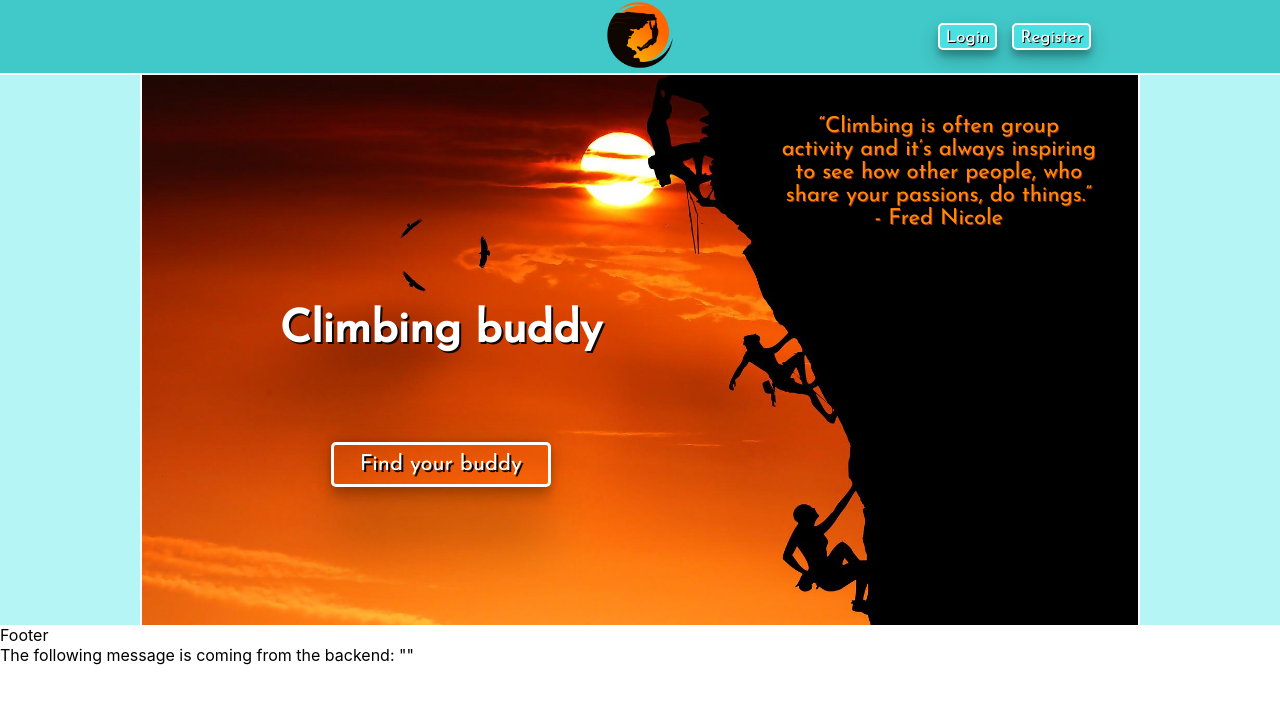
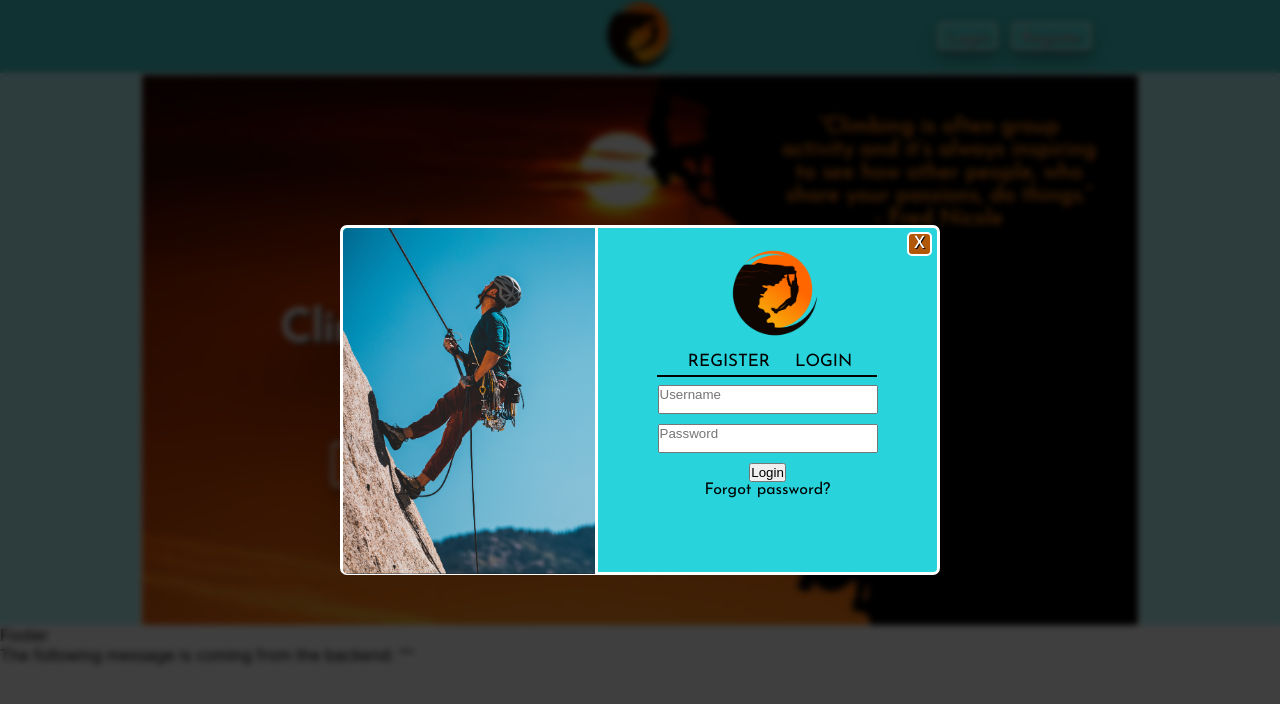
Before and after one commit to mz106/climbing-buddy-fe, a React (Create React App) app: page / in a window 1280 px wide. Both pictures are taken after a click on the button "Login". Shown: the top 704 px of the page. Built offline with nearby package versions, Linux system fonts and the light colour scheme; no server answers.

Commit message:
#57 login pop up input and styling added

```diff
--- a/src/components/UI/header/navbar/Navbar.js
+++ b/src/components/UI/header/navbar/Navbar.js
@@ -1,14 +1,16 @@
-import React from 'react'
+import React, {useState} from 'react'
 import "./navbar.css"
 import logo from "./Images/logo.png"
 import homeIcon from "./Images/home.png"
 import blankProfile from "./Images/blank.png"
 import burgerBar from "./Images/burger-bar.png"
+import SignOrLogin from '../../signOrLogin/SignOrLogin'
+
 const Navbar = () => {
 
   // const [navBarSwich, setNavBarSwich] = useState (true)
 const navBarSwich = false;
-
+const [loginToggle, setLoginToggle]= useState (false)
   return (
     <div className='Navbar'>
 
@@ -38,10 +40,11 @@ const navBarSwich = false;
      <div className='Navbar-inner-logout'>
       <img className='Navbar-logo-logout' src={logo} alt="logo" height={70} />
      <div className='Navbar-flex Login-register-btns-logout'>
-    <button className=' btn'>Login</button>
+    <button className=' btn' onClick={()=>setLoginToggle(!loginToggle)} >Login</button>
     <button className=' btn'>Register</button>
     </div>
     </div>}
+    {loginToggle ? <SignOrLogin loginToggle={loginToggle} setLoginToggle={setLoginToggle}/> : ""}
 
     </div>
 
--- /dev/null
+++ b/src/components/UI/signOrLogin/SignOrLogin.css
@@ -0,0 +1,134 @@
+@import url('https://fonts.googleapis.com/css2?family=Josefin+Sans:ital,wght@0,400;1,300;1,400&display=swap');
+:root {
+    --persian-red: #C62C2C;
+    --imperial-red: #ED2938;
+    --dark-orange:#FF8C01;
+    --dark-charcoal:#333333;
+    --black: #000000;
+  }
+
+
+*{
+    box-sizing: border-box;
+    margin: 0;
+    padding: 0;
+  }
+
+.Login-box{
+    position: absolute;
+    width: 100vw;
+    height: 100vh;
+    background-color: rgba(0, 0, 0, 0.753);
+    color: black;
+    backdrop-filter: blur(3px);
+
+}
+
+.Login-inner-box{
+    position: absolute;
+    top: 50%;
+    left: 50%;
+    transform: translate(-50%, -50%);
+    background-color: rgb(40, 211, 220);
+    width: 600px;
+    height: 350px;
+    border-radius: 7px;
+    border: solid 3px white;
+    display: grid;
+
+  grid-template-columns: 0.7fr 1.3fr 35px ;
+  grid-template-rows: 0.1fr 1fr ;
+  grid-template-areas:
+    "content1 content2 content3 "
+    "content1 content2 footer ";
+
+}
+
+.Login-close-btn{
+    color: white;
+    font-size: 17px;
+    font-family: 'Josefin Sans', sans-serif;
+    border: solid white 2px;
+height: 24px;
+width: 25px;
+    border-radius: 5px;
+    cursor: pointer;
+    text-shadow: 1px 1px #0d0808;
+    background: #b25708;
+grid-area: content3;
+place-self: center;
+}
+
+.Login-close-btn:hover{
+    transform: scale(1.2);
+    transition: ease 0.5s;
+}
+.Login-pic{
+    grid-area: content1;
+    border-radius: 5px 0px 0px 5px;
+    border-right: white solid 3px;
+}
+
+.Login-form{
+    padding-left: 35px;
+    padding-top: 20px;
+    grid-area: content2;
+    align-items:center;
+    display: flex;
+    flex-direction: column;
+    font-family: 'Josefin Sans', sans-serif;
+}
+
+.Login-register-box{
+    padding: 15px 0px 15px 5px;
+    text-transform: uppercase;
+    display: flex;
+    gap: 25px;
+
+    font-size: 17px;
+}
+
+.Login-btn{
+
+}
+.Login-btn:after{
+    position: absolute;
+    content: "";
+    border-bottom: #000000 solid 2px;
+    width: 100px;
+    bottom: 195px;
+    right: 60px
+}
+
+.Login-btn:hover, .Register-btn:hover{
+    font-weight: 800;
+
+}
+.Login-btn:hover::after,.Register-btn:hover::after {
+    border-bottom: #000000 solid 3px;
+
+}
+.Register-btn{
+
+}
+.Register-btn:after{
+    position: absolute;
+    content: "";
+    border-bottom: #000000 solid 2px;
+    width: 120px;
+    bottom: 195px;
+    right: 160px
+}
+
+.Login-logo{
+    width: 90px;
+    height: 90px;
+    margin-left: 15px;
+}
+
+
+.Login-username-input{
+    width: 220px;
+    padding-bottom: 10px;
+    margin-bottom: 10px;
+}
--- a/src/components/UI/signOrLogin/SignOrLogin.js
+++ b/src/components/UI/signOrLogin/SignOrLogin.js
@@ -1,16 +1,40 @@
 import React from 'react';
 import { useEffect } from 'react';
-
+import "./SignOrLogin.css"
 import { testFunction } from '../../../functions/signupOrLogin/helpers/helpers';
-
-const SignOrLogin = () => {
+import loginPic from "./Images/login-pic.png"
+import logo from "../header/navbar/Images/logo.png"
+const SignOrLogin = ({loginToggle, setLoginToggle}) => {
 
   useEffect(() => {
     testFunction();
   }, []);
 
   return (
-    <div>SignOrLogin</div>
+    <div className='Login-box'  >
+
+      <div className='Login-inner-box' >
+
+        <img className="Login-pic" src={loginPic} alt="Login" height={345.5}/>
+      <div className='Login-form'>
+      <img src={logo} alt="logo" className="Login-logo"/>
+      <div className='Login-register-box' >
+      <div className='Register-btn'>Register</div>
+        <div className='Login-btn'>Login</div>
+
+      </div>
+      <input type="text" placeholder='Username' className='Login-username-input' />
+      <input type="password" placeholder='Password' className='Login-username-input' />
+      <button>Login</button>
+      <div>Forgot password?</div>
+      </div>
+      <button className='Login-close-btn' onClick={()=>setLoginToggle(!loginToggle)} >X</button>
+      </div>
+
+
+
+
+      </div>
   );
 };
 
```
Also changed, not shown: src/components/UI/signOrLogin/Images/login-pic.jpg (added), src/components/UI/signOrLogin/Images/login-pic.png (added).
